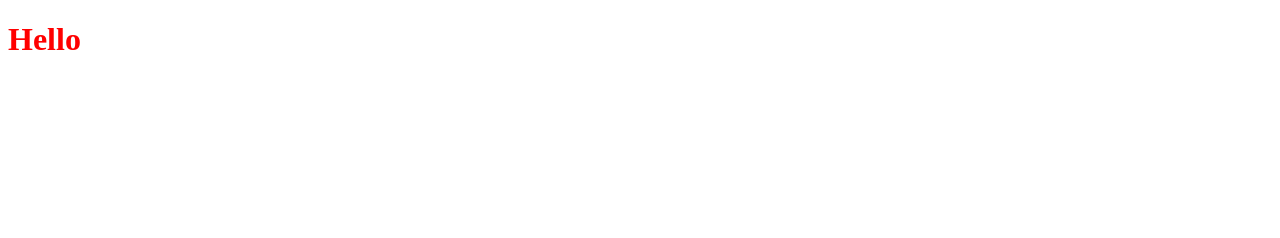
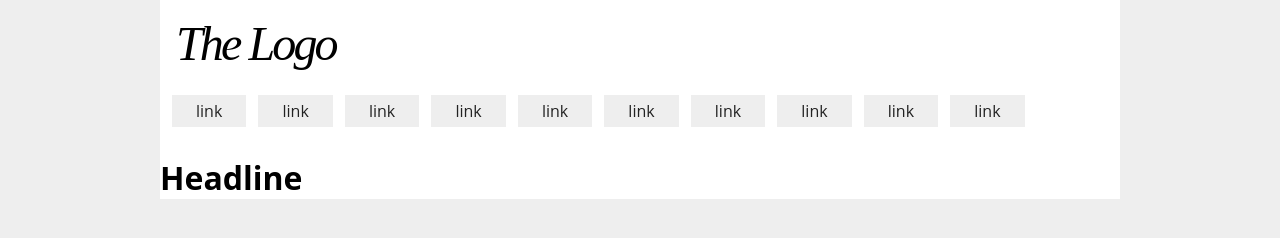
Before and after one commit to johanndyck/wp-theme-starter, a website: page development/index.html in a window 1280 px wide. Drawn offline with Linux system fonts and the light colour scheme; files that its build step writes are made by us from their sources.

Commit message:
Basic bread and butter header added

```diff
--- a/components/sass/style.scss
+++ b/components/sass/style.scss
@@ -1,7 +1,90 @@
-.scss {
-	font-size: 2em;
-	line-height: 1em;
+body {
+	margin: 0;
+	padding: 0;
+	background: #eee;
+	font-family: "Open Sans", sans-serif;
 }
-h1 {
-	color: red;
+
+.container {
+	margin: auto;
+	width: 100%;
+	max-width: 960px;
+	background: #fff;
 }
+
+.logo {
+	margin:0;
+	padding:1rem;
+	font-family: "Playfair Display", serif;
+	font-style: italic;
+	font-size: 3em;
+	position: relative;
+	letter-spacing: -.06em
+}
+
+/* Mobile First */
+nav {
+
+	a {
+		margin:.25em .25em;
+		display: block;
+		line-height: 1em;
+		background:#eee;
+		padding:.5em 1.5em;
+		margin:.5em .25em;
+		text-decoration:none;
+		color:#222;
+	}
+
+	a:hover {
+		background: #ddd;
+	}
+
+	ul {
+		margin: 0 .5em;
+		padding: 0;
+
+		li {
+			display: inline;
+			margin: 0;
+			padding: 0;
+
+		}
+	}
+}
+
+.enhanced nav ul {
+	max-height: 0;
+	overflow: hidden;
+}
+
+.enhanced nav ul.open {
+	max-height: 20em;
+}
+
+@media screen and (min-width:480px){
+	mbody {background: blue;}
+
+	nav {
+
+		.skip {
+			visibility: hidden;
+			position: absolute;
+		}
+
+		a {
+			line-height: 1em;
+			background:#eee;
+			text-decoration:none;
+			color:#222;
+		}
+
+		ul li	a {
+			display: inline-block;
+		}
+	}
+	.enhanced nav ul {
+		overflow: auto;
+		max-height: inherit;
+	}
+}
--- a/components/scripts/scripts.js
+++ b/components/scripts/scripts.js
@@ -1 +1,21 @@
-// nothing again
+// Is this browser sufficiently modern to continue?
+if ( !( "querySelector" in document
+  && "addEventListener" in window
+  && "getComputedStyle" in window) ) {
+    return;
+}
+window.document.documentElement.className += " enhanced";
+
+var nav = document.querySelector( "nav ul" ),
+navToggle = document.querySelector( "nav .skip" );
+
+if ( navToggle ) {
+  navToggle.addEventListener( "click",   function( e ) {
+    if ( nav.className == "open" ) {
+      nav.className = "";
+    } else {
+    nav.className = "open";
+    }
+    e.preventDefault();
+  }, false );
+}
--- a/development/index.html
+++ b/development/index.html
@@ -1,10 +1,35 @@
 <!doctype html>
 <html lang="en">
 	<head>
+		<meta name="viewport" content="width=device-width, initial-scale=1">
 		<link rel="stylesheet" href="css/style.css">
 	</head>
 	<body>
-	<h1>Hello</h1>
-		<script src="js/scripts.js"></script>
+	<div class="container">
+		<div class="logo">
+			The Logo
+		</div>
+		<nav>
+			<a href="#" class="skip">Menu</a>
+
+			<ul>
+				<li><a href="#">link</a></li>
+				<li><a href="#">link</a></li>
+				<li><a href="#">link</a></li>
+				<li><a href="#">link</a></li>
+				<li><a href="#">link</a></li>
+				<li><a href="#">link</a></li>
+				<li><a href="#">link</a></li>
+				<li><a href="#">link</a></li>
+				<li><a href="#">link</a></li>
+				<li><a href="#">link</a></li>
+			</ul>
+		</nav>
+
+		<h1>Headline</h1>
+
+	</div>
+
+		<script src="js/script.js"></script>
 	</body>
 </html>
--- a/development/js/script.js
+++ b/development/js/script.js
@@ -1,3 +1,24 @@
 (function e(t,n,r){function s(o,u){if(!n[o]){if(!t[o]){var a=typeof require=="function"&&require;if(!u&&a)return a(o,!0);if(i)return i(o,!0);throw new Error("Cannot find module '"+o+"'")}var f=n[o]={exports:{}};t[o][0].call(f.exports,function(e){var n=t[o][1][e];return s(n?n:e)},f,f.exports,e,t,n,r)}return n[o].exports}var i=typeof require=="function"&&require;for(var o=0;o<r.length;o++)s(r[o]);return s})({1:[function(require,module,exports){
-// nothing again
+// Is this browser sufficiently modern to continue?
+if ( !( "querySelector" in document
+  && "addEventListener" in window
+  && "getComputedStyle" in window) ) {
+    return;
+}
+window.document.documentElement.className += " enhanced";
+
+var nav = document.querySelector( "nav ul" ),
+navToggle = document.querySelector( "nav .skip" );
+
+if ( navToggle ) {
+  navToggle.addEventListener( "click",   function( e ) {
+    if ( nav.className == "open" ) {
+      nav.className = "";
+    } else {
+    nav.className = "open";
+    }
+    e.preventDefault();
+  }, false );
+}
+
 },{}]},{},[1])
```
Also changed, not shown: development/css/style.css.
